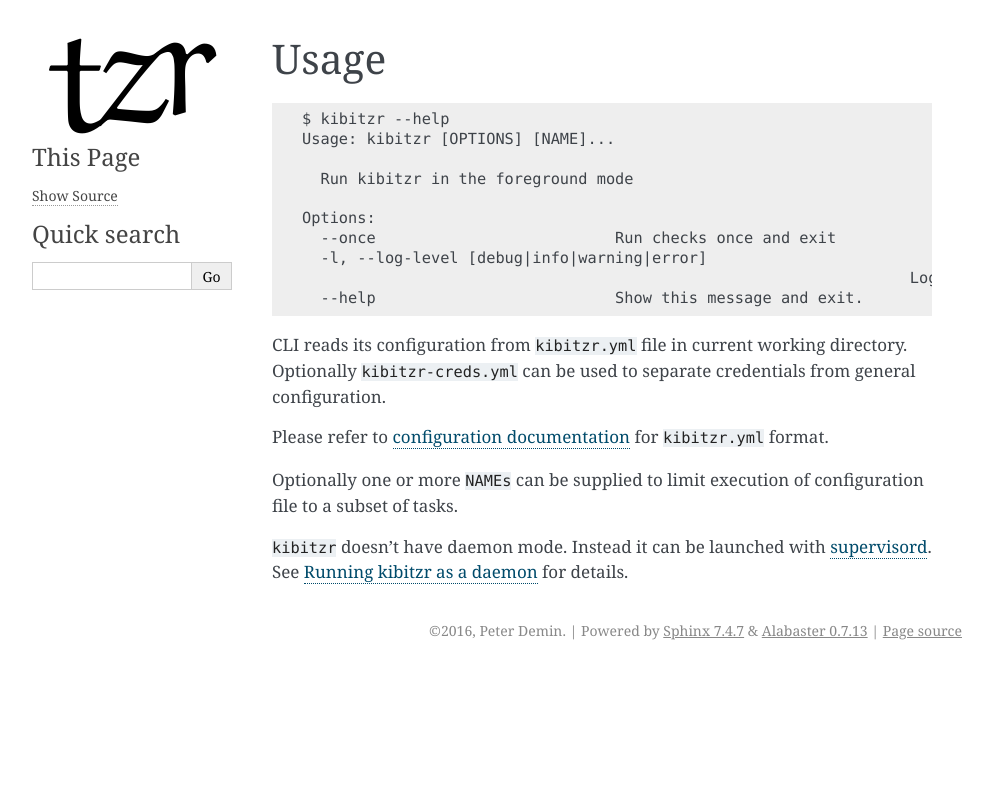
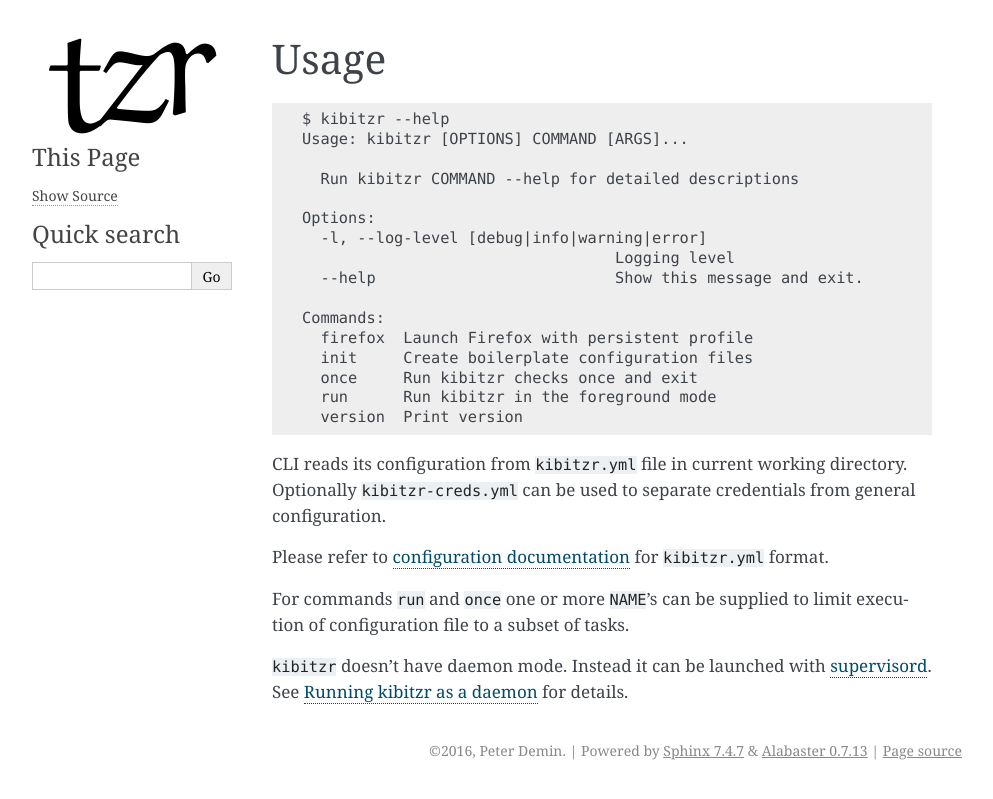
Before and after one commit to kibitzr/kibitzr, a Sphinx documentation site: the page built from docs/usage.rst, in a window 1280 px wide. Shown: the top 799 px of the page, without its empty margins (148-1141 px from the left). Built offline with Sphinx 7.4.7, drawn with Linux system fonts in a browser that asks for light colours.

Commit message:
Updating docs for new CLI

```diff
--- a/docs/contributors.rst
+++ b/docs/contributors.rst
@@ -6,3 +6,4 @@
 
 * `Igor Sobolev <https://github.com/yigor>`_
 * `Delirious Lettuce <https://github.com/delirious-lettuce>`_
+* `Martin Virtel <https://github.com/mvtango>`_
--- a/docs/daemon.rst
+++ b/docs/daemon.rst
@@ -36,7 +36,7 @@
     serverurl=unix:///%(here)s/supervisor.sock
 
     [program:kibitzr]
-    command=kibitzr
+    command=kibitzr run
     directory=%(here)s
     startsecs=30
     stopwaitsecs=600
--- a/docs/scenario.rst
+++ b/docs/scenario.rst
@@ -64,9 +64,9 @@
         url: https://bank.com
         form:
           - id: login
-            jinja: "{{ creds['bank']['login'] }}"
+            value: "{{ creds['bank']['login'] }}"
           - id: password
-            jinja: "{{ creds['bank']['password'] }}"
+            value: "{{ creds['bank']['password'] }}"
         ... (transform and notify) ...
 
 Note: don't forget to wrap Jinja2 template in quotes, since curly bracket
--- a/docs/usage.rst
+++ b/docs/usage.rst
@@ -4,16 +4,22 @@
 
 ::
 
-	$ kibitzr --help
-	Usage: kibitzr [OPTIONS] [NAME]...
+    $ kibitzr --help
+    Usage: kibitzr [OPTIONS] COMMAND [ARGS]...
 
-	  Run kibitzr in the foreground mode
+      Run kibitzr COMMAND --help for detailed descriptions
 
-	Options:
-	  --once                          Run checks once and exit
-	  -l, --log-level [debug|info|warning|error]
-									  Logging level
-	  --help                          Show this message and exit.
+    Options:
+      -l, --log-level [debug|info|warning|error]
+                                      Logging level
+      --help                          Show this message and exit.
+
+    Commands:
+      firefox  Launch Firefox with persistent profile
+      init     Create boilerplate configuration files
+      once     Run kibitzr checks once and exit
+      run      Run kibitzr in the foreground mode
+      version  Print version
 
 
 CLI reads its configuration from ``kibitzr.yml`` file in current working directory.
@@ -21,7 +27,8 @@
 
 Please refer to :ref:`configuration documentation <configuration>` for ``kibitzr.yml`` format.
 
-Optionally one or more ``NAMEs`` can be supplied to limit
+For commands ``run`` and ``once``
+one or more ``NAME``'s can be supplied to limit
 execution of configuration file to a subset of tasks.
 
 ``kibitzr`` doesn't have daemon mode. Instead it can be launched with `supervisord`_.
```
Also changed, not shown: other parts of docs/scenario.rst (+1 -1 lines).
